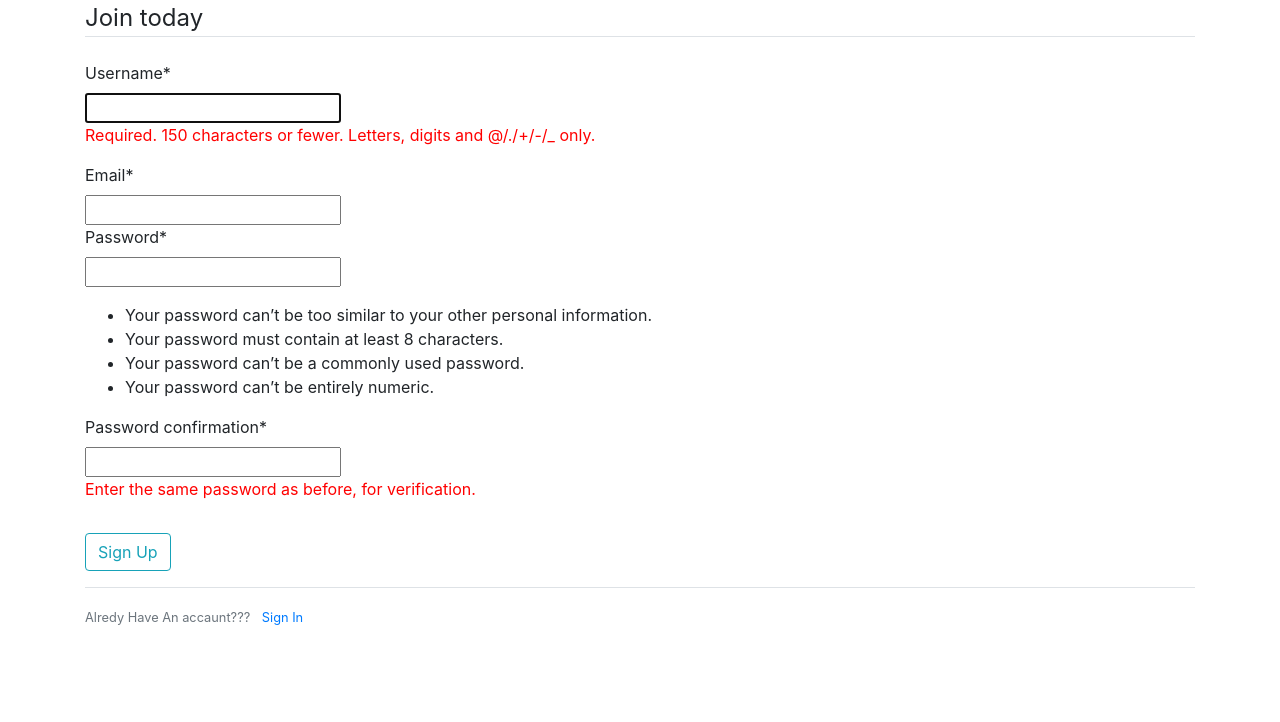
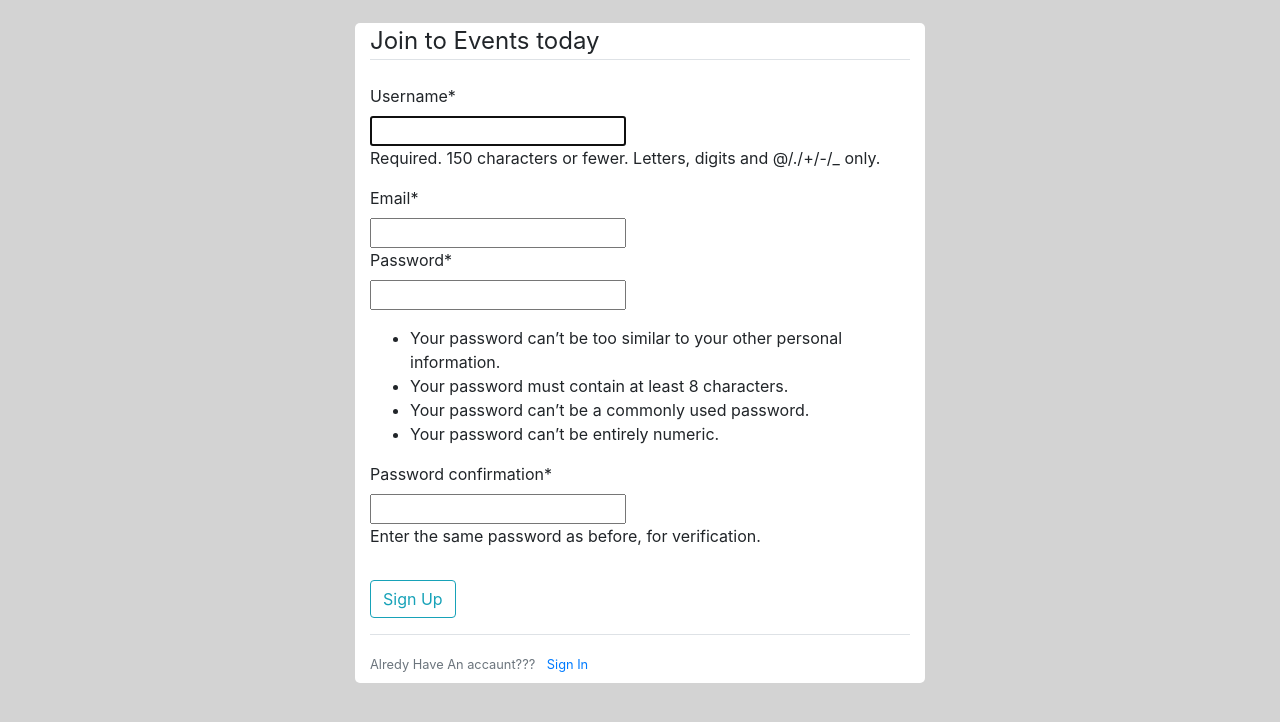
Before and after one commit to kovalski9911/calendar, a Django app: page /events/register/ in a window 1280 px wide. Shown: the top 722 px of the page. Run offline with Django 3.2, Linux system fonts and the light colour scheme; parts of the project's set-up code (start-up, migrations or seed data) failed here and were passed over; some libraries are stand-ins or nearby versions.

Commit message:
added some style and body reminder mail

```diff
--- a/events/static/events.css
+++ b/events/static/events.css
@@ -1,3 +1,10 @@
-.help-block {
-    color: red;
+.content-section {
+    /*border: solid 1px black;*/
+    background: white;
+    margin-top: 2%;
+    border-radius: 5px;
 }
+
+body {
+    background: lightgrey;
+}
--- a/events/templates/events/login.html
+++ b/events/templates/events/login.html
@@ -3,7 +3,8 @@
 
 {% block content %}
 
-     <div class="content-section">
+    <div class="row justify-content-center">
+        <div class="content-section col-6">
             <form method="POST">
                 {% csrf_token %}
                 <fieldset class="form-group">
@@ -17,11 +18,12 @@
                     </small>
                 </div>
             </form>
-        <div class="border-top pt-3">
+            <div class="border-top pt-3 pb-2">
                 <small class="text-muted">
                     Need An accaunt??? <a class="ml-2" href="#">Sign Up Now</a>
                 </small>
             </div>
         </div>
+    </div>
 
 {% endblock %}
--- a/events/templates/events/register.html
+++ b/events/templates/events/register.html
@@ -2,21 +2,25 @@
 {% load crispy_forms_tags %}
 
 {% block content %}
-    <div class="content-section">
+
+    <div class="row justify-content-center">
+        <div class="content-section col-6">
             <form method="POST">
                 {% csrf_token %}
                 <fieldset class="form-group">
-                <legend class="border-bottom mb-4">Join today</legend>
+                    <legend class="border-bottom mb-4">Join to Events today</legend>
                     {{ form|crispy }}
                 </fieldset>
                 <div class="form-group">
                     <button class="btn btn-outline-info" type="submit">Sign Up</button>
                 </div>
             </form>
-        <div class="border-top pt-3">
+            <div class="border-top pt-3 pb-2">
                 <small class="text-muted">
                     Alredy Have An accaunt??? <a class="ml-2" href="{% url 'events:login' %}">Sign In</a>
                 </small>
             </div>
         </div>
+    </div>
+
 {% endblock %}
--- a/events/views.py
+++ b/events/views.py
@@ -18,7 +18,6 @@ class EventCreateView(LoginRequiredMixin, CreateView):
 
     def form_valid(self, form):
         form.instance.author = self.request.user
-        print(form.instance.author)
         return super().form_valid(form)
 
 
@@ -33,4 +32,4 @@ class UserRegisterView(FormView):
 
     def form_valid(self, form):
         form.save()
-        return super(UserRegisterView, self).form_valid(form)
+        return super().form_valid(form)
```
Also changed, not shown: events/models.py (+7 -1 lines), events/tasks.py (+5 -2 lines). Lines whose indentation alone changed are shown as unchanged.
